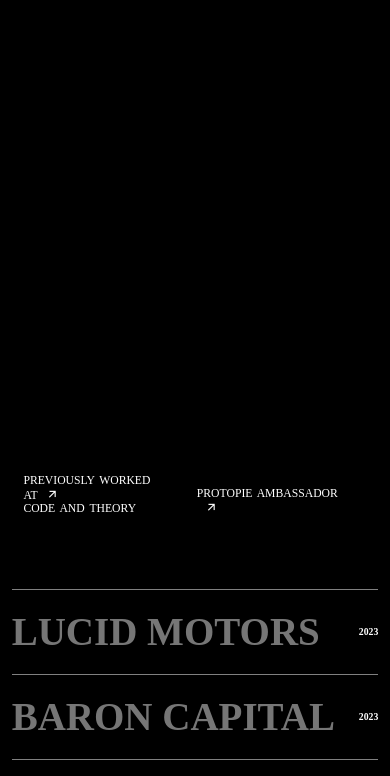
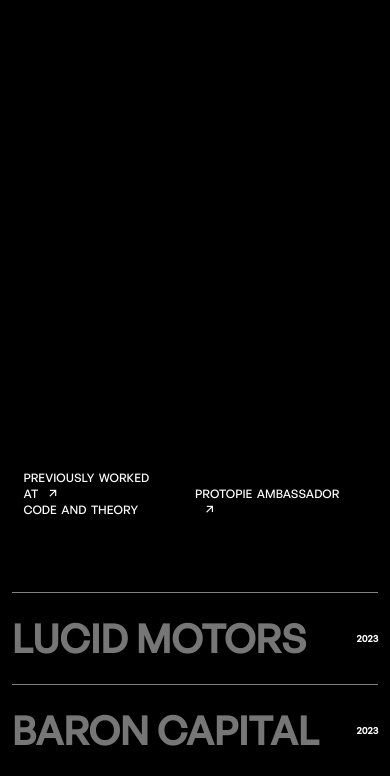
Before and after one commit to tejasraut-code/Cynthia-Ugwu-c-clone, a plain HTML site: page index.html in a window 390 px wide. Shown: the part 270-1046 px from the top of the page. Drawn offline with nearby package versions, Linux system fonts and the light colour scheme; a script that the page names is missing.

Commit message:
font error fix

```diff
--- a/style.css
+++ b/style.css
@@ -2,7 +2,8 @@
     margin: 0;
     padding: 0;
     box-sizing: border-box;
-    font-family: "General Sans";
+    font-family:"General Sans Medium", sans-serif;
+;
 }
 
 *::selection {
@@ -20,7 +21,7 @@
 
 @font-face {
     font-family: "General Sans Medium";
-    src: url(./GeneralSans-Medium.woff2);
+    src: url(./Fonts/GeneralSans-Medium.woff2);
 }
 
 
@@ -130,7 +131,7 @@
     display: flex;
     align-items: center;
     justify-content: space-between;
-    padding-right: 0 2vw;
+    padding-right: 0vw 2vw;
     position: absolute;
     height: 10vh;
     width: 95vw;
@@ -420,11 +421,10 @@
     }
 
     #herofooter {
-        padding-right: 0vw 2vw;
+        padding-right: 2vw;
         height: 10vh;
         width: 95vw;
         bottom: 3%;
-        margin-right: 0vw;
     }
 
 
@@ -469,16 +469,13 @@
         width: 100%;
     }
 
-    #textabout a {
-        color: white;
-        width: 25rem;
-    }
 
     #textabout a {
         padding: 10px 30px;
         border: 1px solid white;
         border-radius: 100px;
         color: white;
+        width: 25rem;
         font-size: 16px;
     }
 
@@ -549,7 +546,7 @@
     #hero {
         width: 100%;
         height: 90vh;
-        padding: 15w 3vw;
+        padding: 0vw 3vw;
         overflow: hidden;
     }
 
```
Also changed, not shown: Fonts/GeneralSans-Medium.otf (renamed from GeneralSans-Medium.otf), Fonts/GeneralSans-Medium.woff2 (renamed from GeneralSans-Medium.woff2), Fonts/GeneralSans-Regular.otf (renamed from GeneralSans-Regular.otf), Fonts/GeneralSans-Regular.woff2 (renamed from GeneralSans-Regular.woff2).
